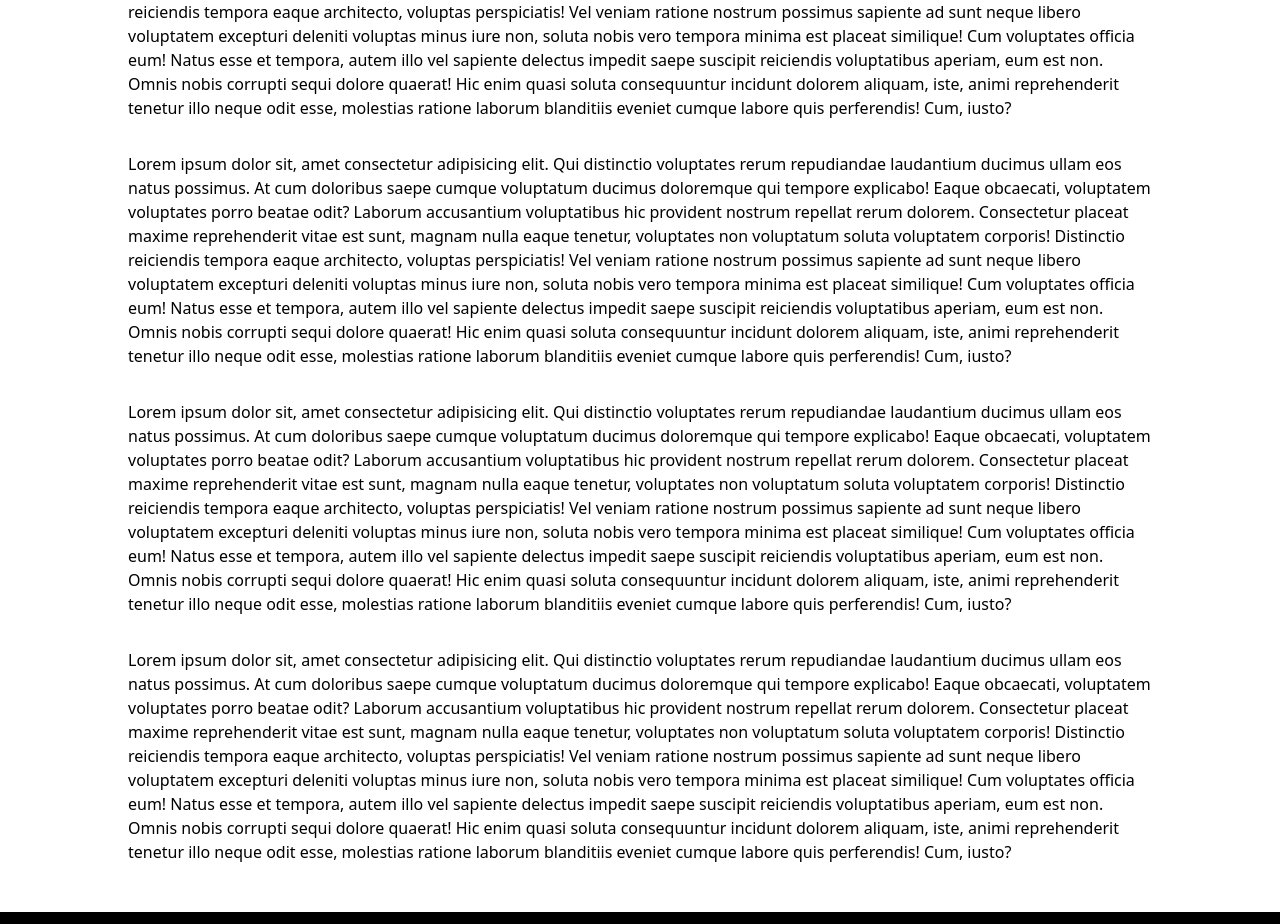
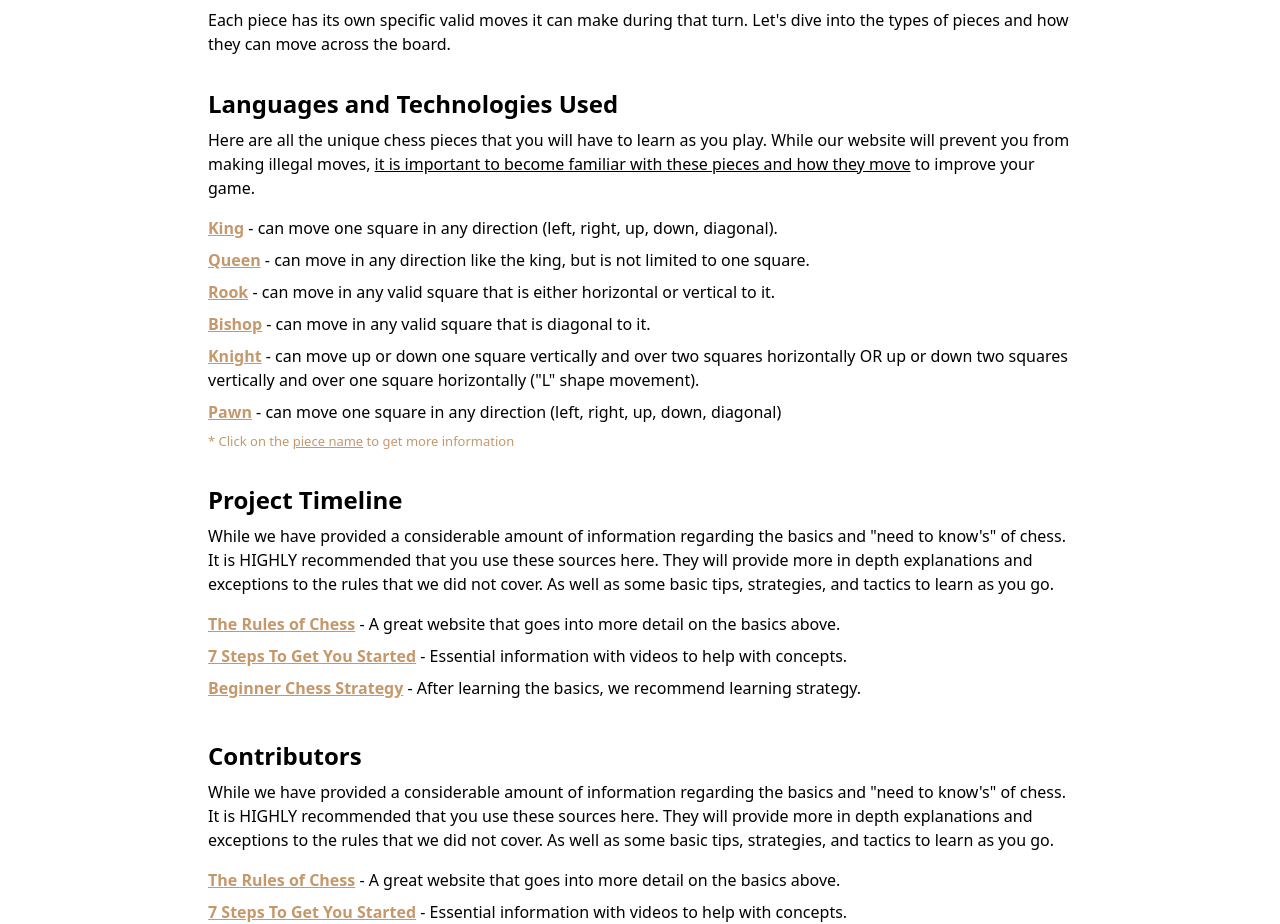
Before and after one commit to jdixon34-utk/Chess, a SvelteKit app in the folder ChessWebsite/: page /about in a window 1280 px wide. Shown: the part 252-1176 px from the top of the page. Built offline with nearby package versions, Linux system fonts and the light colour scheme.

Commit message:
slight update, not much

```diff
--- a/ChessWebsite/src/routes/about/+page.svelte
+++ b/ChessWebsite/src/routes/about/+page.svelte
@@ -5,84 +5,110 @@
 
 <Navbar />
 
-<h1 class="pt-[12vh] flex justify-center items-center font-bold text-3xl bg-white">About the Project</h1>
+<div class="w-full min-h-[89vh] h-full md:px-[5vh] lg:px-[10vh]">
+    <h1 class="pt-[12vh] flex justify-center items-center font-bold text-3xl bg-white">About the Project</h1>
 
-<div class="pt-[3vh] w-full h-full flex flex-col justify-center items-center px-[10vw] pb-[2vh]">
-    <p class="pb-[4vh]">
-        Lorem ipsum dolor sit, amet consectetur adipisicing elit. Qui distinctio
-        voluptates rerum repudiandae laudantium ducimus ullam eos natus possimus.
-        At cum doloribus saepe cumque voluptatum ducimus doloremque qui tempore
-        explicabo! Eaque obcaecati, voluptatem voluptates porro beatae odit? Laborum
-        accusantium voluptatibus hic provident nostrum repellat rerum dolorem.
-        Consectetur placeat maxime reprehenderit vitae est sunt, magnam nulla eaque
-        tenetur, voluptates non voluptatum soluta voluptatem corporis! Distinctio
-        reiciendis tempora eaque architecto, voluptas perspiciatis! Vel veniam
-        ratione nostrum possimus sapiente ad sunt neque libero voluptatem excepturi
-        deleniti voluptas minus iure non, soluta nobis vero tempora minima est
-        placeat similique! Cum voluptates officia eum! Natus esse et tempora, autem
-        illo vel sapiente delectus impedit saepe suscipit reiciendis voluptatibus
-        aperiam, eum est non. Omnis nobis corrupti sequi dolore quaerat! Hic enim
-        quasi soluta consequuntur incidunt dolorem aliquam, iste, animi reprehenderit
-        tenetur illo neque odit esse, molestias ratione laborum blanditiis eveniet
-        cumque labore quis perferendis! Cum, iusto?
-    </p>
+    <div class="pt-[3vh] w-full h-full flex flex-col justify-center items-center px-[10vw] pb-[2vh]">
 
-    <p class="pb-[4vh]">
-        Lorem ipsum dolor sit, amet consectetur adipisicing elit. Qui distinctio
-        voluptates rerum repudiandae laudantium ducimus ullam eos natus possimus.
-        At cum doloribus saepe cumque voluptatum ducimus doloremque qui tempore
-        explicabo! Eaque obcaecati, voluptatem voluptates porro beatae odit? Laborum
-        accusantium voluptatibus hic provident nostrum repellat rerum dolorem.
-        Consectetur placeat maxime reprehenderit vitae est sunt, magnam nulla eaque
-        tenetur, voluptates non voluptatum soluta voluptatem corporis! Distinctio
-        reiciendis tempora eaque architecto, voluptas perspiciatis! Vel veniam
-        ratione nostrum possimus sapiente ad sunt neque libero voluptatem excepturi
-        deleniti voluptas minus iure non, soluta nobis vero tempora minima est
-        placeat similique! Cum voluptates officia eum! Natus esse et tempora, autem
-        illo vel sapiente delectus impedit saepe suscipit reiciendis voluptatibus
-        aperiam, eum est non. Omnis nobis corrupti sequi dolore quaerat! Hic enim
-        quasi soluta consequuntur incidunt dolorem aliquam, iste, animi reprehenderit
-        tenetur illo neque odit esse, molestias ratione laborum blanditiis eveniet
-        cumque labore quis perferendis! Cum, iusto?
-    </p>
+        <!-- Describing our project -->
+        <div class="flex flex-col">
+            <h1 class="text-2xl font-semibold pb-[1vh]">Project Information</h1>
+            <p class="pb-[2vh]">
+                A person gets to move one piece per turn. Players continue trading turns until either
+                someone gets checkmated, someone resigns, or there is a <span class="font-medium underline">stalemate
+                (a player is not in check but can't move except into check)</span>.
+            </p>
 
-    <p class="pb-[4vh]">
-        Lorem ipsum dolor sit, amet consectetur adipisicing elit. Qui distinctio
-        voluptates rerum repudiandae laudantium ducimus ullam eos natus possimus.
-        At cum doloribus saepe cumque voluptatum ducimus doloremque qui tempore
-        explicabo! Eaque obcaecati, voluptatem voluptates porro beatae odit? Laborum
-        accusantium voluptatibus hic provident nostrum repellat rerum dolorem.
-        Consectetur placeat maxime reprehenderit vitae est sunt, magnam nulla eaque
-        tenetur, voluptates non voluptatum soluta voluptatem corporis! Distinctio
-        reiciendis tempora eaque architecto, voluptas perspiciatis! Vel veniam
-        ratione nostrum possimus sapiente ad sunt neque libero voluptatem excepturi
-        deleniti voluptas minus iure non, soluta nobis vero tempora minima est
-        placeat similique! Cum voluptates officia eum! Natus esse et tempora, autem
-        illo vel sapiente delectus impedit saepe suscipit reiciendis voluptatibus
-        aperiam, eum est non. Omnis nobis corrupti sequi dolore quaerat! Hic enim
-        quasi soluta consequuntur incidunt dolorem aliquam, iste, animi reprehenderit
-        tenetur illo neque odit esse, molestias ratione laborum blanditiis eveniet
-        cumque labore quis perferendis! Cum, iusto?
-    </p>
+            <p class="pb-[4vh]">
+                Each piece has its own
+                specific valid moves it can make during that turn. Let's dive into the types of pieces and
+                how they can move across the board.
+            </p>
+        </div>
 
-    <p class="pb-[4vh]">
-        Lorem ipsum dolor sit, amet consectetur adipisicing elit. Qui distinctio
-        voluptates rerum repudiandae laudantium ducimus ullam eos natus possimus.
-        At cum doloribus saepe cumque voluptatum ducimus doloremque qui tempore
-        explicabo! Eaque obcaecati, voluptatem voluptates porro beatae odit? Laborum
-        accusantium voluptatibus hic provident nostrum repellat rerum dolorem.
-        Consectetur placeat maxime reprehenderit vitae est sunt, magnam nulla eaque
-        tenetur, voluptates non voluptatum soluta voluptatem corporis! Distinctio
-        reiciendis tempora eaque architecto, voluptas perspiciatis! Vel veniam
-        ratione nostrum possimus sapiente ad sunt neque libero voluptatem excepturi
-        deleniti voluptas minus iure non, soluta nobis vero tempora minima est
-        placeat similique! Cum voluptates officia eum! Natus esse et tempora, autem
-        illo vel sapiente delectus impedit saepe suscipit reiciendis voluptatibus
-        aperiam, eum est non. Omnis nobis corrupti sequi dolore quaerat! Hic enim
-        quasi soluta consequuntur incidunt dolorem aliquam, iste, animi reprehenderit
-        tenetur illo neque odit esse, molestias ratione laborum blanditiis eveniet
-        cumque labore quis perferendis! Cum, iusto?
-    </p>
+
+        <!-- Languages and technologies used -->
+        <div class="flex flex-col">
+            <h1 class="text-2xl font-semibold pb-[1vh]">Languages and Technologies Used</h1>
+            <p class="pb-[2vh]">
+                Here are all the unique chess pieces that you will have to learn as you play. While our website
+                will prevent you from making illegal moves,
+                <span class="font-medium underline">it is important to become familiar with these pieces and how they move</span>
+                to improve your game.
+            </p>
+
+            <ul class="pb-[1vh]">
+                <li class="pb-[1vh]"><a href="https://www.chess.com/terms/chess-king" target="_blank" class="text-[#c5986b] hover:text-[#b18960] font-bold underline">King</a> - can <span class="font-medium">move one square in any direction</span> (left, right, up, down, diagonal).</li>
+                <li class="pb-[1vh]"><a href="https://www.chess.com/terms/chess-queen" target="_blank" class="text-[#c5986b] hover:text-[#b18960] font-bold underline">Queen</a> - can <span class="font-medium">move in any direction</span> like the king, but is <span class="font-medium">not limited to one square</span>.</li>
+                <li class="pb-[1vh]"><a href="https://www.chess.com/terms/chess-rook" target="_blank" class="text-[#c5986b] hover:text-[#b18960] font-bold underline">Rook</a> - can <span class="font-medium">move in any valid square</span> that is either <span class="font-medium">horizontal or vertical to it</span>.</li>
+                <li class="pb-[1vh]"><a href="https://www.chess.com/terms/chess-bishop" target="_blank" class="text-[#c5986b] hover:text-[#b18960] font-bold underline">Bishop</a> - can <span class="font-medium">move in any valid square</span> that is <span class="font-medium">diagonal to it</span>.</li>
+                <li class="pb-[1vh]"><a href="https://www.chess.com/terms/chess-knight" target="_blank" class="text-[#c5986b] hover:text-[#b18960] font-bold underline">Knight</a> - can
+                    <span class="font-medium">move up or down one square vertically and over two squares horizontally</span>
+                    OR <span class="font-medium">up or down two squares vertically and over one square horizontally</span>
+                    ("L" shape movement).
+                </li>
+                <li><a href="https://www.chess.com/terms/chess-pawn" target="_blank" class="text-[#c5986b] hover:text-[#b18960] font-bold underline">Pawn</a> - can move one square in any direction (left, right, up, down, diagonal)</li>
+            </ul>
+            <p class="pb-[4vh] text-[13px] text-[#c5986b]">
+                * Click on the <span class="underline">piece name</span> to get more information
+            </p>
+        </div>
+
+        <!-- Resources -->
+        <div class="flex flex-col">
+            <h1 class="text-2xl font-semibold pb-[1vh]">Project Timeline</h1>
+            <p class="pb-[2vh]">
+                While we have provided a considerable amount of information regarding the basics
+                and "need to know's" of chess. It is HIGHLY recommended that you use these
+                sources here. They will provide more in depth explanations and exceptions to the rules
+                that we did not cover. As well as some basic tips, strategies, and tactics to learn
+                as you go.
+            </p>
+
+            <ul class="pb-[4vh]">
+                <li class="pb-[1vh]">
+                    <a class="text-[#c5986b] hover:text-[#b18960] font-bold underline" href="https://www.chesshouse.com/pages/chess-rules" target="_blank">The Rules of Chess</a>
+                    - A great website that goes into more detail on the basics above.
+                </li>
+                <li class="pb-[1vh]">
+                    <a class="text-[#c5986b] hover:text-[#b18960] font-bold underline" href="https://www.chess.com/learn-how-to-play-chess" target="_blank">7 Steps To Get You Started</a>
+                    - Essential information with videos to help with concepts.
+                </li>
+                <li class="pb-[1vh]">
+                    <a class="text-[#c5986b] hover:text-[#b18960] font-bold underline" href="https://nextlevelchess.blog/beginner-chess-strategy/" target="_blank">Beginner Chess Strategy</a>
+                    - After learning the basics, we recommend learning strategy.
+                </li>
+            </ul>
+        </div>
+
+        <!-- Contributors -->
+        <div class="flex flex-col">
+            <h1 class="text-2xl font-semibold pb-[1vh]">Contributors</h1>
+            <p class="pb-[2vh]">
+                While we have provided a considerable amount of information regarding the basics
+                and "need to know's" of chess. It is HIGHLY recommended that you use these
+                sources here. They will provide more in depth explanations and exceptions to the rules
+                that we did not cover. As well as some basic tips, strategies, and tactics to learn
+                as you go.
+            </p>
+
+            <ul class="pb-[4vh]">
+                <li class="pb-[1vh]">
+                    <a class="text-[#c5986b] hover:text-[#b18960] font-bold underline" href="https://www.chesshouse.com/pages/chess-rules" target="_blank">The Rules of Chess</a>
+                    - A great website that goes into more detail on the basics above.
+                </li>
+                <li class="pb-[1vh]">
+                    <a class="text-[#c5986b] hover:text-[#b18960] font-bold underline" href="https://www.chess.com/learn-how-to-play-chess" target="_blank">7 Steps To Get You Started</a>
+                    - Essential information with videos to help with concepts.
+                </li>
+                <li class="pb-[1vh]">
+                    <a class="text-[#c5986b] hover:text-[#b18960] font-bold underline" href="https://nextlevelchess.blog/beginner-chess-strategy/" target="_blank">Beginner Chess Strategy</a>
+                    - After learning the basics, we recommend learning strategy.
+                </li>
+            </ul>
+        </div>
+
+    </div>
 </div>
 
 <Footer />
--- a/ChessWebsite/src/routes/learn/+page.svelte
+++ b/ChessWebsite/src/routes/learn/+page.svelte
@@ -12,7 +12,7 @@
 
         <!-- Overall general concept -->
         <div class="flex flex-col">
-            <h1 class="text-2xl font-semibold pb-[1vh]">The general idea</h1>
+            <h1 class="text-2xl font-semibold pb-[1vh] capitalize">The general idea</h1>
             <p class="pb-[4vh]">
                 Chess is played between two people. Each player has 16 pieces: 8 pawns,
                 2 knights, 2 bishops, 2 rooks, 1 queen, and finally 1 king. The main point
@@ -24,7 +24,7 @@
 
         <!-- Basic rules -->
         <div class="flex flex-col">
-            <h1 class="text-2xl font-semibold pb-[1vh]">Some basic rules</h1>
+            <h1 class="text-2xl font-semibold pb-[1vh] capitalize">Some basic rules</h1>
             <p class="pb-[2vh]">
                 A person gets to move one piece per turn. Players continue trading turns until either
                 someone gets checkmated, someone resigns, or there is a <span class="font-medium underline">stalemate
@@ -40,7 +40,7 @@
 
         <!-- How to move pieces -->
         <div class="flex flex-col">
-            <h1 class="text-2xl font-semibold pb-[1vh]">Pieces and how they move</h1>
+            <h1 class="text-2xl font-semibold pb-[1vh] capitalize">Pieces and how they move</h1>
             <p class="pb-[2vh]">
                 Here are all the unique chess pieces that you will have to learn as you play. While our website
                 will prevent you from making illegal moves,
@@ -67,7 +67,7 @@
 
         <!-- Resources -->
         <div class="flex flex-col">
-            <h1 class="text-2xl font-semibold pb-[1vh]">Helpful resources</h1>
+            <h1 class="text-2xl font-semibold pb-[1vh] capitalize">Helpful resources</h1>
             <p class="pb-[2vh]">
                 While we have provided a considerable amount of information regarding the basics
                 and "need to know's" of chess. It is HIGHLY recommended that you use these
```
